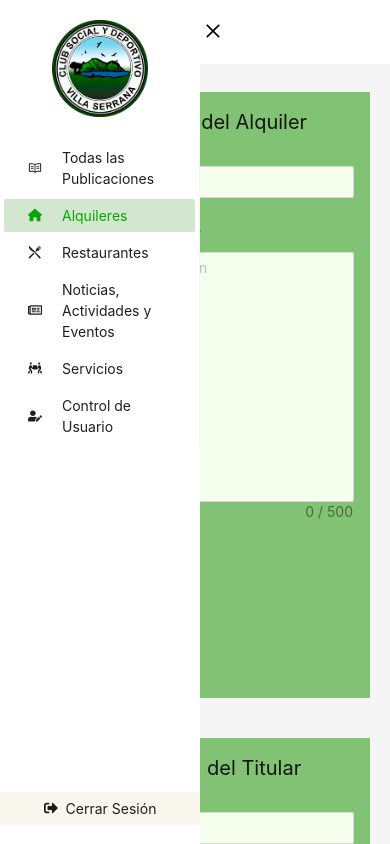
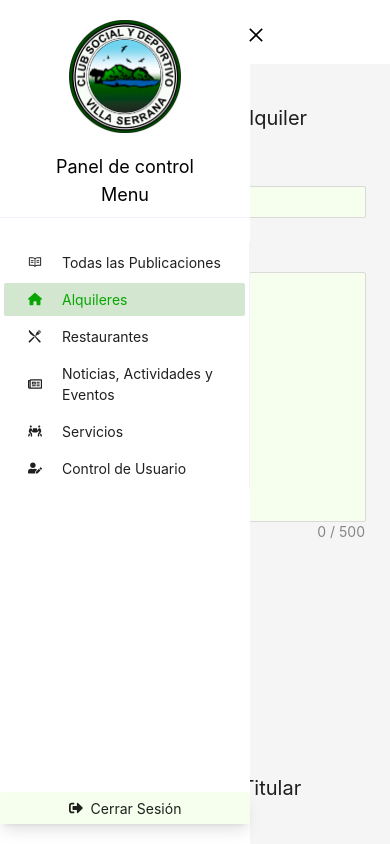
Before and after one commit to valentinCorrea25/ClubSocialVillaSerranaPage, a Next.js app: page /admin/paneldecontrol in a window 390 px wide. Both pictures are taken after a click on the item "Alquileres". Shown: the top 844 px of the page. Built offline with nearby package versions, Linux system fonts and the light colour scheme; no server answers; the database is empty.

Commit message:
panel cambios

```diff
--- a/app/admin/paneldecontrol/page.js
+++ b/app/admin/paneldecontrol/page.js
@@ -2,7 +2,7 @@
 import React, { useState } from "react";
 import Image from "next/image";
 import logo from "@/public/images/logo.png";
-import { Button, Layout } from "antd";
+import { Button, Divider, Layout } from "antd";
 import { useRouter } from "next/navigation";
 import { Menu, Switch } from "antd";
 import { FaHouse } from "react-icons/fa6";
@@ -133,12 +133,13 @@ export default function PanelDeControl() {
   };
 
   return (
-    <Layout style={{ minHeight: "100vh" }}>
+    <Layout style={{ minHeight: "100vh"}}>
       <Sider
         trigger={null}
         collapsible
         collapsed={collapsed}
         breakpoint="lg"
+        width={'250px'}
         collapsedWidth="0"
         style={{
           ...(windowsize.width > 768
@@ -160,7 +161,7 @@ export default function PanelDeControl() {
               }),
         }}
       >
-        <div className="max-w-24 m-auto relative">
+        <div className="max-w-28 m-auto relative">
           <Image
             src={logo}
             width={0}
@@ -168,11 +169,14 @@ export default function PanelDeControl() {
             className="md:w-[100%] w-full py-5 relative"
             alt="Logo Villa Serrana Club Social y Deportivo"
           />
-          <div className="absolute right-[-75%] top-5 transition-all ease-in-out opacity-100 block lg:opacity-0 lg:hidden pointer-events-none">
+          <div className="absolute right-[-80%] top-5 transition-all ease-in-out opacity-100 block lg:opacity-0 lg:hidden pointer-events-none">
 
-            <CloseOutlined className="scale-125" />
+            <CloseOutlined className="scale-125 bg-white p-2 trigger"  onClick={() => setcollapsed(!collapsed)} />
           </div>
         </div>
+        <h1 className=" text-lg text-center">Panel de control</h1>
+        <h1 className=" text-lg text-center">Menu</h1>
+        <Divider className="mt-2"/>
 
         <Menu
           className="bg-white custom-menu"
@@ -189,7 +193,7 @@ export default function PanelDeControl() {
               icon={<FaSignOutAlt />}
               onClick={handleLogout}
               style={{ width: "100%", textAlign: "left" }}
-              className="border-none bg-[--blanco]"
+              className="border-none bg-[blanco] shadow-lg"
             >
               Cerrar Sesión
             </Button>
@@ -198,22 +202,24 @@ export default function PanelDeControl() {
       </Sider>
       <Layout
         style={{
-          marginLeft: windowsize.width > 768 && !collapsed ? 200 : 0,
+          marginLeft: windowsize.width > 768 && !collapsed ? 250 : 0,
           transition: "margin-left 0.2s",
         }}
       >
         <Header style={{ padding: 0, background: colorBgContainer }}>
           <div
-            className="trigger"
+            className="trigger flex items-center"
             onClick={() => setcollapsed(!collapsed)}
             style={{ padding: "0 24px", fontSize: "18px", cursor: "pointer" }}
           >
             {collapsed ? <MenuUnfoldOutlined /> : <MenuFoldOutlined />}
+            <h1 className="w-full text-center font-medium">{currentTitle}</h1>
           </div>
+
         </Header>
         <Content
-          className="max-w-screen-xl"
-          style={{ margin: "24px 16px 0", overflow: "initial" }}
+          className="max-w-screen-xl mx-auto w-full p-5"
+          // style={{ margin: "24px 16px 0", overflow: "initial" }}
         >
           {renderComponent()}
         </Content>
--- a/components/panelDeControl/Alquileres.jsx
+++ b/components/panelDeControl/Alquileres.jsx
@@ -88,27 +88,31 @@ export default function Alquileres() {
     delete alquilerData.caracteristicas;
 
     try {
-      const urls = await subirImagenesSupabase(fileList, "alquiler", alquilerData.titulo);
+      const urls = await subirImagenesSupabase(
+        fileList,
+        "alquiler",
+        alquilerData.titulo
+      );
       alquilerData.fotos = urls;
       console.log(alquilerData);
 
-      const mensaje = await crearPublicacion(alquilerData, "alquileres")
-
+      const mensaje = await crearPublicacion(alquilerData, "alquileres");
     } catch (e) {
       console.log(e);
     }
   };
   return (
-    <>
       <Form
         form={form}
         layout="vertical"
         onFinish={onFinish}
-    className="flex flex-col justify-center items-center p-1 sm:p-4 md:p-10"
+        className=""
       >
-    <div className="w-full flex flex-col md:flex-row gap-10 justify-center">
-      <div className="w-full md:w-1/2 flex flex-col bg-[--verde-menu-claro] px-4 py-4 md:px-[5%] md:py-[5%]">
-        <h1 className="text-center text-xl md:text-2xl">Información del Alquiler</h1>
+        <div className="w-full flex flex-col md:flex-row gap-10 justify-center p-1">
+          <div className="w-full md:w-1/2 flex flex-col py-4 px5">
+            <h1 className="text-center text-xl md:text-2xl mb-6">
+              Información del Alquiler
+            </h1>
 
             <Form.Item
               label="Título del Alquiler"
@@ -168,8 +172,10 @@ export default function Alquileres() {
           </div>
 
           <div className="w-full md:w-1/2 flex flex-col gap-4">
-        <div className="flex h-full flex-col bg-[--verde-menu-claro] px-4 py-4 md:px-[5%] md:py-[5%]">
-          <h1 className="text-center text-xl md:text-2xl">Información del Titular</h1>
+            <div className="flex h-full flex-col py-4 md:p-5">
+              <h1 className="text-center text-xl md:text-2xl mb-6">
+                Información del Titular
+              </h1>
 
               <Form.Item
                 label="Nombre Completo"
@@ -207,9 +213,12 @@ export default function Alquileres() {
                 <Input />
               </Form.Item>
             </div>
+          </div>
+        </div>
 
-        <div className="flex h-full flex-col bg-[--verde-menu-claro] px-4 py-4 md:px-[5%] md:py-[5%]">
-          <h1 className="text-center text-xl md:text-2xl">Ubicación</h1>
+        <div className="w-full md:w-1/2 flex flex-col gap-4 mx-auto">
+            <div className="flex h-full flex-col py-4 md:p-5">
+              <h1 className="text-center text-xl md:text-2xl mb-6">Ubicación</h1>
               <Form.Item
                 label="Link de Google Maps"
                 name="ubicacion"
@@ -230,14 +239,15 @@ export default function Alquileres() {
               />
             </div>
           </div>
-    </div>
 
-    <div className="w-full bg-[--verde-menu-claro] px-4 py-4 md:px-[5%] md:py-[5%] my-4">
-      <h1 className="text-center text-xl md:text-2xl">Características del Alquiler</h1>
+        <div className="w-full py-4 md:px-[5%] md:py-[5%] my-4">
+          <h1 className="text-center text-xl md:text-2xl mb-6">
+            Características del Alquiler
+          </h1>
           <Form.Item name="caracteristicas">
             <Checkbox.Group
               options={alquileresCaracteristicas}
-          className="grid grid-cols-2 gap-4 p-2 bg-gray-100 items-center"
+              className="grid grid-cols-2 sm:grid-cols-3 md:grid-cols-4 gap-4 p-4 max-w-3xl items-center m-auto"
             />
           </Form.Item>
 
@@ -251,18 +261,16 @@ export default function Alquileres() {
             </Form.Item>
 
             <Form.Item label="Capacidad" name="capacidad">
-          <InputNumber min={0} required  className="w-full sm:w-auto"/>
+              <InputNumber min={0} required className="w-full sm:w-auto" />
             </Form.Item>
           </div>
         </div>
 
-    <Form.Item>
-      <Button type="primary" htmlType="submit">
+        <Form.Item className="flex justify-center">
+          <Button type="primary" htmlType="submit" className="">
             Guardar y Publicar
           </Button>
         </Form.Item>
       </Form>
-</>
-
   );
 }
--- a/components/panelDeControl/CrearNuevoUsuario.jsx
+++ b/components/panelDeControl/CrearNuevoUsuario.jsx
@@ -24,7 +24,7 @@ const CrearNuevoUsuario = () => {
     {
       title: "Nombre de Usuario",
       key: "nombre",
-      dataIndex: "nombre", // Asegúrate de usar dataIndex para referenciar directamente el campo
+      dataIndex: "nombre",
       ellipsis: true,
       render: (text) => {
         const maxLength = 30;
@@ -40,19 +40,19 @@ const CrearNuevoUsuario = () => {
       width: "10%",
       render: (text, item) => {
         const items = [
-          {
-            label: (
-              <div
-                className="w-full"
-                onClick={() => {
-                  handleEdit();
-                }}
-              >
-                Editar
-              </div>
-            ),
-            key: "2",
-          },
+          // {
+          //   label: (
+          //     <div
+          //       className="w-full"
+          //       onClick={() => {
+          //         handleEdit();
+          //       }}
+          //     >
+          //       Editar
+          //     </div>
+          //   ),
+          //   key: "2",
+          // },
           {
             label: (
               <div
--- a/components/panelDeControl/NoticiasEA.jsx
+++ b/components/panelDeControl/NoticiasEA.jsx
@@ -63,10 +63,10 @@ export default function Publicacion() {
   };
 
   return (
-    <div className="relative bg-gray-100 p-1 sm:p-4 md:p-10">
+    <div className="relative">
       <Form
         onFinish={onFinish}
-        className="p-1 md:p-10 rounded-lg w-full max-w-lg flex flex-col mx-auto"
+        className="p-5 md:p-10 rounded-lg w-full max-w-lg flex flex-col mx-auto bg-white shadow-lg"
       >
         <h1 className="text-center text-xl md:text-2xl mb-6">
           Crear nueva publicación de Actividad o Eventos y Noticias
--- a/components/panelDeControl/Restaurantes.jsx
+++ b/components/panelDeControl/Restaurantes.jsx
@@ -72,8 +72,8 @@ export default function NuevoRestaurante() {
   onFinish={onFinish}
   className="flex flex-col justify-center items-center p-1 sm:p-4 md:p-10 max-w-screen-xl m-auto"
 >
-  <div className="w-full flex flex-col lg:flex-row gap-10 justify-center">
-    <div className="w-full lg:w-1/2 flex flex-col bg-[--verde-menu-claro] px-[5%] py-[5%]">
+  <div className="w-full flex flex-col lg:flex-row gap-10 justify-center ">
+    <div className="w-full lg:w-1/2 flex flex-col bg-white shadow-lg px-[5%] py-[5%]">
       <h1 className="text-center text-2xl">Información del Restaurante</h1>
 
       <Form.Item
@@ -117,7 +117,7 @@ export default function NuevoRestaurante() {
     </div>
 
     <div className="w-full lg:w-1/2 flex flex-col gap-4">
-      <div className="flex flex-col bg-[--verde-menu-claro] px-[5%] py-[5%]">
+      <div className="flex flex-col bg-white shadow-lg px-[5%] py-[5%]">
         <h1 className="text-center text-2xl">Información del Titular</h1>
 
         <Form.Item
@@ -145,7 +145,7 @@ export default function NuevoRestaurante() {
         </Form.Item>
       </div>
 
-      <div className="flex flex-col bg-[--verde-menu-claro] px-[5%] py-[5%]">
+      <div className="flex flex-col bg-white shadow-lg px-[5%] py-[5%]">
         <h1 className="text-center text-2xl">Ubicación</h1>
         <iframe
           src="https://www.google.com/maps/embed?pb=!1m18!1m12!1m3!1d205.81761411724335!2d-55.23491625521616!3d-34.37383905079616!2m3!1f0!2f0!3f0!3m2!1i1024!2i768!4f13.1!3m3!1m2!1s0x950aba2fb28ebfb9%3A0xbac440ceb51919e9!2sDomingo%20P%C3%A9rez%20740%2C%2030000%20Minas%2C%20Departamento%20de%20Lavalleja!5e0!3m2!1ses-419!2suy!4v1723153982223!5m2!1ses-419!2suy"
@@ -156,12 +156,12 @@ export default function NuevoRestaurante() {
     </div>
   </div>
 
-  <div className="w-full bg-[--verde-menu-claro] px-[5%] py-[5%] my-[1%]">
+  <div className="w-full bg-white shadow-lg px-[5%] py-[5%] my-[1%]">
     <h1 className="text-center text-2xl">Horarios</h1>
     <Form.Item name="diasSemana">
       <Checkbox.Group
         options={diasSemana}
-        className="grid grid-cols-2 gap-4 p-[5%] bg-gray-100"
+        className="grid grid-cols-2 gap-4 p-[5%]"
       />
     </Form.Item>
 
@@ -174,7 +174,7 @@ export default function NuevoRestaurante() {
     </Form.Item>
   </div>
 
-  <div className="w-full bg-[--verde-menu-claro] px-[5%] py-[5%] my-[1%]">
+  <div className="w-full bg-white shadow-lg px-[5%] py-[5%] my-[1%]">
     <h1 className="text-center text-2xl">Redes Sociales</h1>
     <Form.Item label="Facebook" name="facebook">
       <Input />
@@ -189,7 +189,7 @@ export default function NuevoRestaurante() {
     </Form.Item>
   </div>
 
-  <div className="w-full bg-[--verde-menu-claro] px-[5%] py-[5%] my-[1%]">
+  <div className="w-full bg-white shadow-lg px-[5%] py-[5%] my-[1%]">
     <h1 className="text-center text-2xl">Métodos de Pago</h1>
     <Form.Item label="Método de Pago" name="metodo_pago">
       <Input />
@@ -198,7 +198,7 @@ export default function NuevoRestaurante() {
 
   <Form.Item>
     <Button type="primary" htmlType="submit">
-      Ingresar
+      Guardar y Publicar
     </Button>
   </Form.Item>
 </Form>
--- a/components/panelDeControl/Servicios.jsx
+++ b/components/panelDeControl/Servicios.jsx
@@ -49,7 +49,7 @@ export default function CrearServicio() {
 
   return (
     <Form onFinish={onFinish} layout="vertical">
-      <div className="flex flex-col items-center justify-center p-1 sm:p-4 md:p-10">
+      <div className="flex flex-col items-center justify-center p-2 sm:p-4 md:p-10 ">
         <h1 className="text-2xl mb-4">Crear nuevo Servicio</h1>
 
         <Row gutter={[16, 16]}>
--- a/components/panelDeControl/TodasLasPublicaciones.jsx
+++ b/components/panelDeControl/TodasLasPublicaciones.jsx
@@ -1,4 +1,4 @@
-import React, { useState } from "react";
+import React, { useMemo, useState } from "react";
 import { Table, Dropdown, Space, Input, Button } from "antd";
 import useSWR, { useSWRConfig } from "swr";
 import { MenuOutlined, SearchOutlined } from "@ant-design/icons";
@@ -8,6 +8,7 @@ import EliminarPublicacionModal from "./modals/EliminarPublicacionModal";
 import { obtenerDireccionDePublicacion } from "../utils/ControlPublicaciones";
 import Search from "antd/es/input/Search";
 import GenerarQRModal from "./modals/GenerarQRModal";
+import useWindowSize from "@/components/utils/useWindowSize";
 
 export default function App() {
   const [page, setPage] = useState(1);
@@ -17,7 +18,8 @@ export default function App() {
   const [selectedItem, setSelectedItem] = useState({});
   const router = useRouter();
   const { mutate } = useSWRConfig();
-  const [searchQuery, setSearchQuery] = useState('');
+  const [searchQuery, setSearchQuery] = useState("");
+  const windowSize = useWindowSize();
 
   const showModalEditar = (item) => {
     setSelectedItem(item);
@@ -36,13 +38,154 @@ export default function App() {
 
   const fetcher = (...args) => fetch(...args).then((res) => res.json());
 
-  const key = `/api/listapublicaciones?page=${page}${searchQuery?.trim() ? `&text=${searchQuery}` : ''}`;
+  const key = `/api/listapublicaciones?page=${page}${
+    searchQuery?.trim() ? `&text=${searchQuery}` : ""
+  }`;
   const { data, error, isLoading } = useSWR(key, fetcher);
 
   function updateData() {
     mutate(key, data);
   }
 
+  // const columns = [
+  //   {
+  //     title: "Portada",
+  //     dataIndex: "fotos",
+  //     key: "portada",
+  //     render: (text, record) => {
+  //       const fotos = record.fotos || record.foto;
+  //       const fotoSrc = Array.isArray(fotos) ? fotos[0] : fotos;
+  //       return fotoSrc ? (
+  //         <img
+  //           src={fotoSrc}
+  //           alt="Portada"
+  //           style={{ width: "60px", height: "60px", objectFit: "cover" }}
+  //         />
+  //       ) : null;
+  //     },
+  //   },
+  //   {
+  //     title: "Informacion",
+  //     dataIndex: "titulo",
+  //     key: "titulo",
+  //     ellipsis: true,
+  //     render: (titulo, record) => {
+  //       const maxLength = 30;
+  //       const truncatedTitle =
+  //         titulo.length > maxLength
+  //           ? `${titulo.substring(0, maxLength)}...`
+  //           : titulo;
+
+  //       let tipoPublicacion = Object.keys(record).find((key) =>
+  //         key.startsWith("id_")
+  //       );
+  //       tipoPublicacion = tipoPublicacion
+  //         ? tipoPublicacion.replace("id_", "")
+  //         : "Desconocido";
+
+  //       return (
+  //         <div className="flex flex-col max-w-24">
+  //           <div>{truncatedTitle}</div>
+  //           <div className="font-bold">{tipoPublicacion}</div>
+  //         </div>
+  //       );
+  //     },
+  //   },
+  //   {
+  //     title: "Ubicación",
+  //     dataIndex: "location",
+  //     key: "location",
+  //     ellipsis: true,
+  //     render: (location) => (
+  //       <a
+  //         href={`https://www.google.com/maps/search/?api=1&query=${location}`}
+  //         target="_blank"
+  //         rel="noopener noreferrer"
+  //       >
+  //         Ver mapa
+  //       </a>
+  //     ),
+  //   },
+  //   {
+  //     title: "Fecha",
+  //     dataIndex: "fecha_publicacion",
+  //     key: "fecha_publicacion",
+  //     ellipsis: true,
+  //     render: (fechaPublicacion) => {
+  //       const opciones = {
+  //         year: "numeric",
+  //         month: "short",
+  //         day: "numeric",
+  //       };
+  //       return new Date(fechaPublicacion).toLocaleDateString("es-UY", opciones);
+  //     },
+  //   },
+  //   {
+  //     title: "Opciones",
+  //     key: "options",
+  //     width: "10%",
+  //     render: (text, record) => {
+  //       const tipoPublicacion = Object.keys(record).find((key) =>
+  //         key.startsWith("id_")
+  //       );
+  //       const tipoSinPrefijo = tipoPublicacion
+  //         ? tipoPublicacion.replace("id_", "")
+  //         : "desconocido";
+  //       const id = record[tipoPublicacion];
+
+  //       const items = [
+  //         {
+  //           label: (
+  //             <a
+  //               href={obtenerDireccionDePublicacion(tipoSinPrefijo, id)}
+  //               target="_blank"
+  //             >
+  //               Ver Publicación
+  //             </a>
+  //           ),
+  //           key: "0",
+  //         },
+  //         {
+  //           label: (
+  //             <div className="w-full" onClick={() => showModalQR(record)}>
+  //               Generar código QR
+  //             </div>
+  //           ),
+  //           key: "1",
+  //         },
+  //         {
+  //           label: (
+  //             <div className="w-full" onClick={() => showModalEditar(record)}>
+  //               Editar
+  //             </div>
+  //           ),
+  //           key: "2",
+  //         },
+  //         {
+  //           label: (
+  //             <div className="w-full" onClick={() => showModalEliminar(record)}>
+  //               Eliminar
+  //             </div>
+  //           ),
+  //           key: "3",
+  //           danger: true,
+  //         },
+  //       ];
+
+  //       return (
+  //         <div className="flex justify-center">
+  //           <Dropdown menu={{ items }} trigger={["click"]}>
+  //             <a onClick={(e) => e.preventDefault()}>
+  //               <Space>
+  //                 <MenuOutlined />
+  //               </Space>
+  //             </a>
+  //           </Dropdown>
+  //         </div>
+  //       );
+  //     },
+  //   },
+  // ];
 
   const columns = [
     {
@@ -53,35 +196,39 @@ export default function App() {
         const fotos = record.fotos || record.foto;
         const fotoSrc = Array.isArray(fotos) ? fotos[0] : fotos;
         return fotoSrc ? (
-          <img src={fotoSrc} alt="Portada" style={{ width: "60px", height: "60px", objectFit: "cover" }} />
+          <img
+            src={fotoSrc}
+            alt="Portada"
+            style={{ width: "60px", height: "60px", objectFit: "cover" }}
+          />
         ) : null;
       },
     },
     {
-      title: "Titulo",
+      title: "Informacion",
       dataIndex: "titulo",
       key: "titulo",
       ellipsis: true,
-      render: (titulo) => {
+      render: (titulo, record) => {
         const maxLength = 30;
-        const truncatedTitle = titulo.length > maxLength
+        const truncatedTitle =
+          titulo.length > maxLength
             ? `${titulo.substring(0, maxLength)}...`
             : titulo;
 
-        return truncatedTitle;
-      }
-    },
-    {
-      title: "Tipo",
-      key: "tipoPublicacion",
-      ellipsis: true,
-      render: (text, record) => {
-        const tipoPublicacion = Object.keys(record).find((key) =>
+        let tipoPublicacion = Object.keys(record).find((key) =>
           key.startsWith("id_")
         );
-        return tipoPublicacion
+        tipoPublicacion = tipoPublicacion
           ? tipoPublicacion.replace("id_", "")
           : "Desconocido";
+
+        return (
+          <div className="flex flex-col max-w-24">
+            <div>{truncatedTitle}</div>
+            <div className="font-bold">{tipoPublicacion}</div>
+          </div>
+        );
       },
     },
     {
@@ -116,7 +263,7 @@ export default function App() {
     {
       title: "Opciones",
       key: "options",
-      width: '10%',
+      width: "10%",
       render: (text, record) => {
         const tipoPublicacion = Object.keys(record).find((key) =>
           key.startsWith("id_")
@@ -129,22 +276,37 @@ export default function App() {
         const items = [
           {
             label: (
-              <a href={obtenerDireccionDePublicacion(tipoSinPrefijo, id)} target="_blank">
+              <a
+                href={obtenerDireccionDePublicacion(tipoSinPrefijo, id)}
+                target="_blank"
+              >
                 Ver Publicación
               </a>
             ),
             key: "0",
           },
           {
-            label: <div className="w-full" onClick={() => showModalQR(record)}>Generar código QR</div>,
+            label: (
+              <div className="w-full" onClick={() => showModalQR(record)}>
+                Generar código QR
+              </div>
+            ),
             key: "1",
           },
           {
-            label: <div className="w-full" onClick={() => showModalEditar(record)}>Editar</div>,
+            label: (
+              <div className="w-full" onClick={() => showModalEditar(record)}>
+                Editar
+              </div>
+            ),
             key: "2",
           },
           {
-            label: <div className="w-full" onClick={() => showModalEliminar(record)}>Eliminar</div>,
+            label: (
+              <div className="w-full" onClick={() => showModalEliminar(record)}>
+                Eliminar
+              </div>
+            ),
             key: "3",
             danger: true,
           },
@@ -165,6 +327,16 @@ export default function App() {
     },
   ];
 
+  const filteredColumns = useMemo(() => {
+    if (windowSize.width <= 768) {
+      return columns.filter(column =>
+        ['portada', 'titulo', 'options'].includes(column.key)
+      );
+    }
+    return columns;
+  }, [windowSize.width, columns]);
+
+
   return (
     <div className="overflow-x-auto">
       <div className="flex space-x-2 my-2">
@@ -172,7 +344,10 @@ export default function App() {
           type="text"
           placeholder="Buscar publicaciones..."
           value={searchQuery}
-          onChange={(e) => {setSearchQuery(e.target.value);setPage(1)}}
+          onChange={(e) => {
+            setSearchQuery(e.target.value);
+            setPage(1);
+          }}
           className="max-w-sm mb-2"
         />
         {/* <Button >
@@ -181,7 +356,7 @@ export default function App() {
       </div>
       <Table
         dataSource={data ? data.publicaciones : []}
-        columns={columns}
+        columns={filteredColumns}
         loading={isLoading}
         rowKey="id"
         pagination={{
```
Lines whose indentation alone changed are shown as unchanged.
